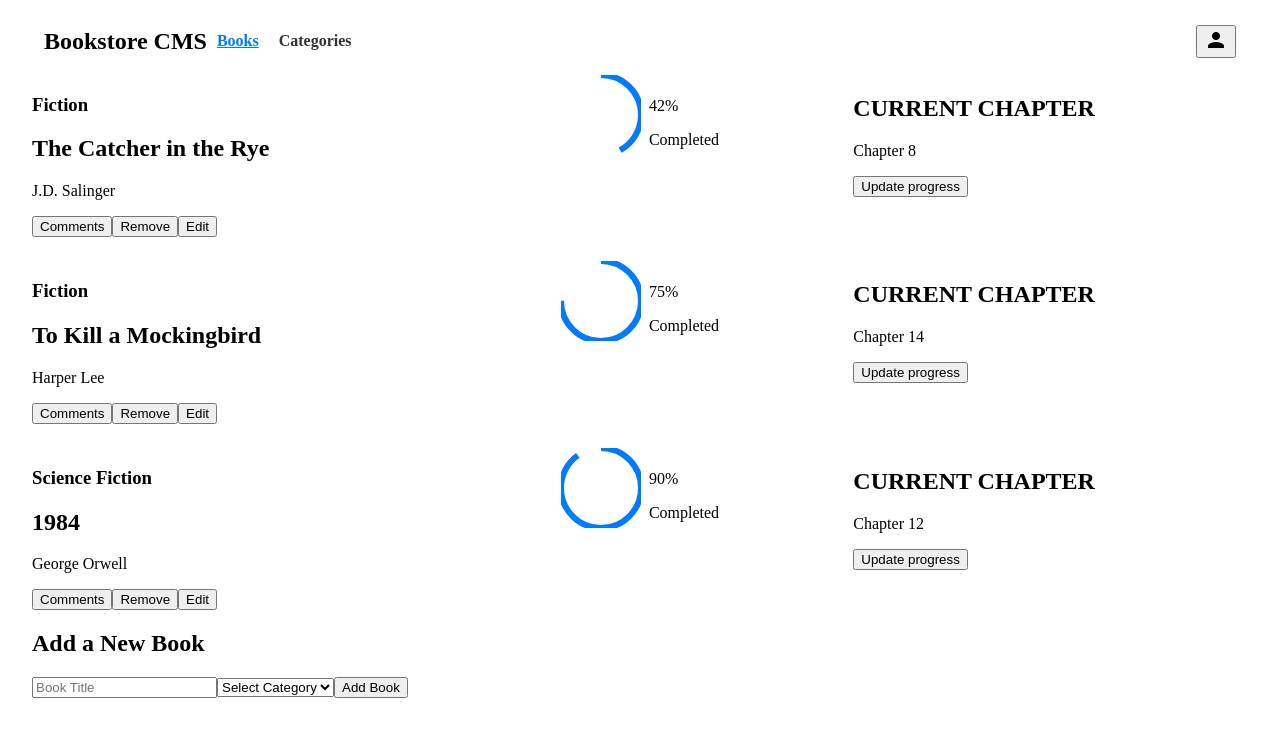
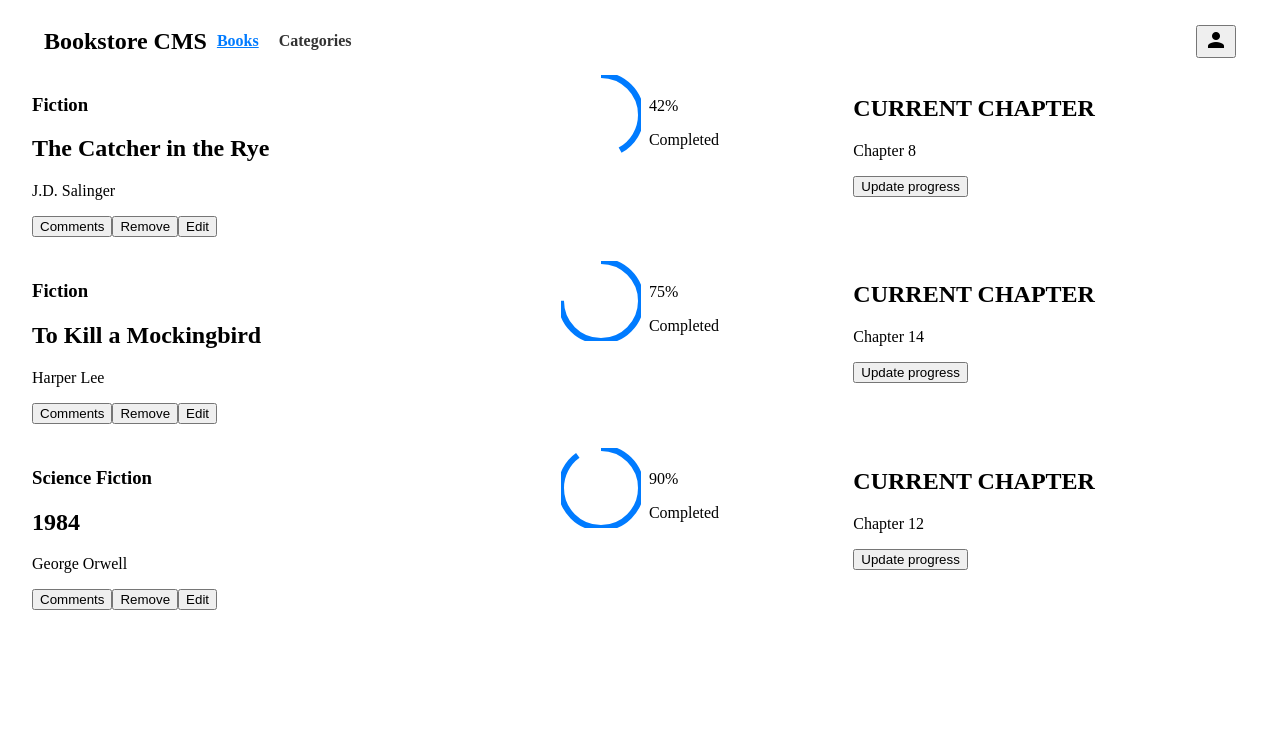
Before and after one commit to sagieramos/bookstore, a React (Create React App) app: page / in a window 1280 px wide. Shown: the top 736 px of the page. Built offline with nearby package versions, Linux system fonts and the light colour scheme.

Commit message:
fixed code

```diff
--- a/src/components/BookForm.js
+++ b/src/components/BookForm.js
@@ -1,38 +1,17 @@
-import React, { useState } from 'react';
-import PropTypes from 'prop-types';
-
-const BookForm = ({ onAddBook }) => {
-  const [title, setTitle] = useState('');
-  const [category, setCategory] = useState('');
-
-  const handleSubmit = (e) => {
-    e.preventDefault();
-
-    if (title && category) {
-      const newBook = {
-        title,
-        category,
-      };
-
-      onAddBook(newBook);
-      setTitle('');
-      setCategory('');
-    }
-  };
-
-  return (
+const BookForm = () => {
+  (
     <div className="book-input">
       <h2>Add a New Book</h2>
-      <form onSubmit={handleSubmit}>
+      <form>
         <input
           type="text"
           placeholder="Book Title"
-          value={title}
-          onChange={(e) => setTitle(e.target.value)}
+          value=""
+          onChange={(e) => (e.target.value)}
         />
         <select
-          value={category}
-          onChange={(e) => setCategory(e.target.value)}
+          value=""
+          onChange={(e) => (e.target.value)}
         >
           <option value="" disabled>
             Select Category
@@ -47,8 +26,4 @@ const BookForm = ({ onAddBook }) => {
   );
 };
 
-BookForm.propTypes = {
-  onAddBook: PropTypes.func.isRequired,
-};
-
 export default BookForm;
```
